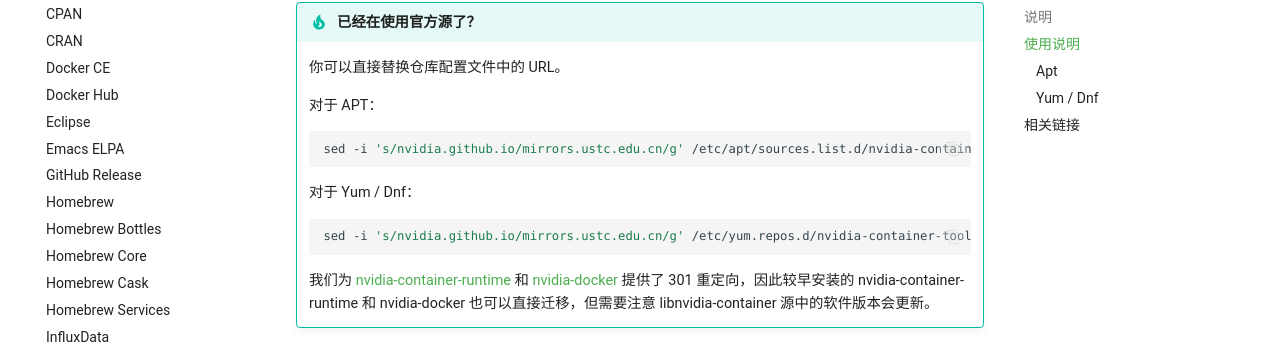
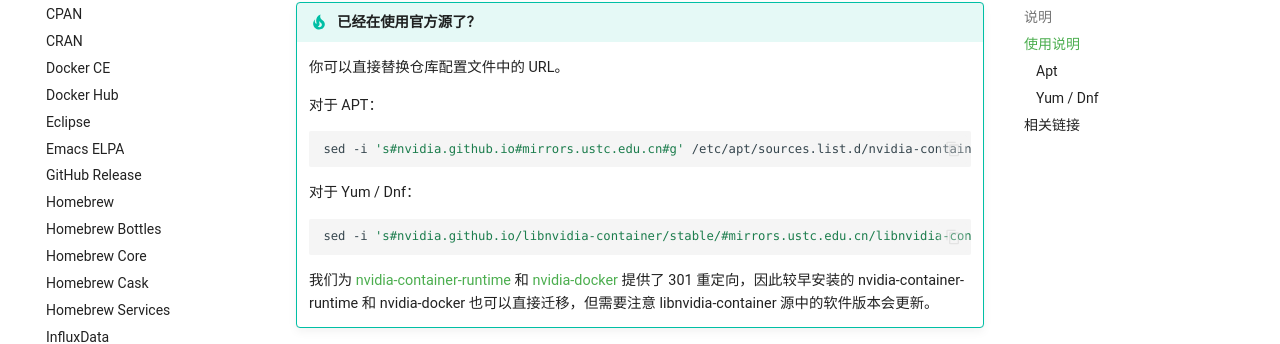
Before and after one commit to ustclug/mirrorhelp, an MkDocs documentation site: the page built from docs/libnvidia-container.md, in a window 1280 px wide and 900 px high, scrolled down 351 px. Shown: the part 118-462 px from the top of the window. Built offline with MkDocs 1.6.1 and Material for MkDocs 9.7.7, drawn with Linux system fonts in a browser that asks for light colours; comment, search, counter and statistics services are not loaded.

Commit message:
libnvidia-container: Don't replace GPG key URL for yum

````diff
--- a/docs/libnvidia-container.md
+++ b/docs/libnvidia-container.md
@@ -17,13 +17,13 @@
     对于 APT：
 
     ```shell
-    sed -i 's/nvidia.github.io/mirrors.ustc.edu.cn/g' /etc/apt/sources.list.d/nvidia-container-toolkit.list
+    sed -i 's#nvidia.github.io#mirrors.ustc.edu.cn#g' /etc/apt/sources.list.d/nvidia-container-toolkit.list
     ```
 
     对于 Yum / Dnf：
 
     ```shell
-    sed -i 's/nvidia.github.io/mirrors.ustc.edu.cn/g' /etc/yum.repos.d/nvidia-container-toolkit.repo
+    sed -i 's#nvidia.github.io/libnvidia-container/stable/#mirrors.ustc.edu.cn/libnvidia-container/stable/#g;s#nvidia.github.io/libnvidia-container/experimental/#mirrors.ustc.edu.cn/libnvidia-container/experimental/#g' | /etc/yum.repos.d/nvidia-container-toolkit.repo
     ```
 
     我们为 [nvidia-container-runtime](https://github.com/NVIDIA/nvidia-container-runtime) 和 [nvidia-docker](https://github.com/NVIDIA/nvidia-docker) 提供了 301 重定向，因此较早安装的 nvidia-container-runtime 和 nvidia-docker 也可以直接迁移，但需要注意 libnvidia-container 源中的软件版本会更新。
````
